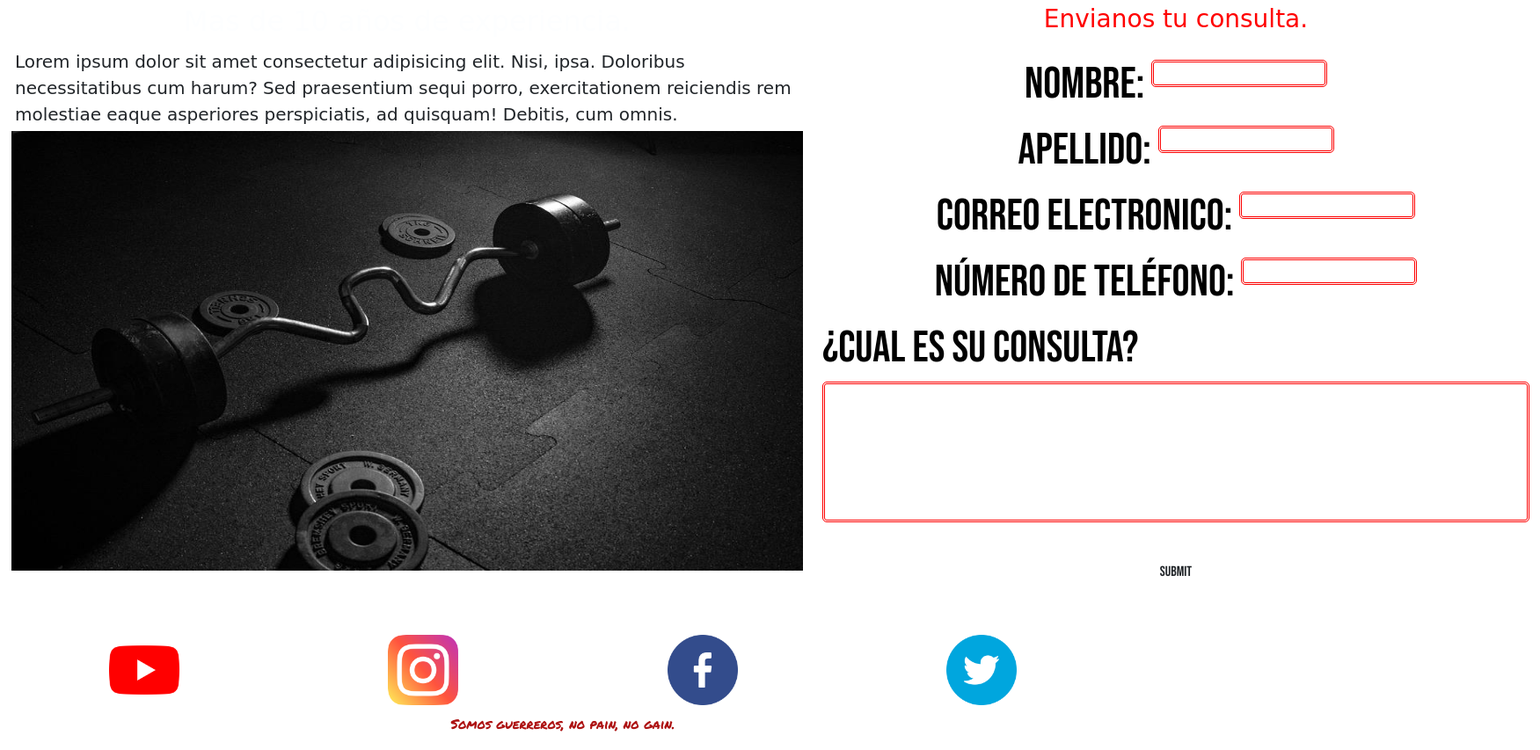
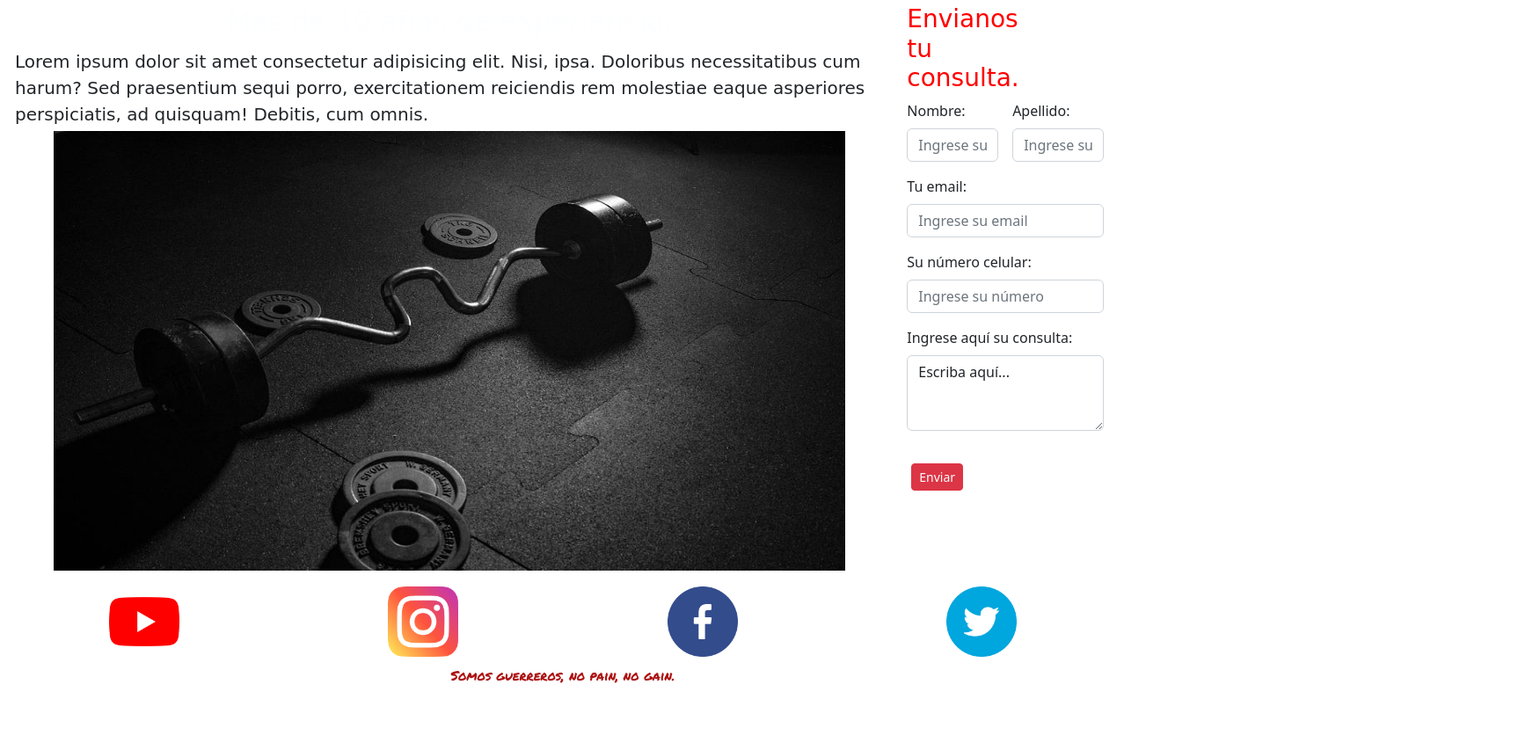
Before and after one commit to ezebordon/spartangym, a plain HTML site: page pages/contacto.html in a window 1280 px wide. Shown: the part 226-1079 px from the top of the page at 88% size, 1751 px wide, since content can reach past the window. After the commit the page ends 1027 px from the top, so only its background shows below. Drawn offline with nearby package versions, Linux system fonts and the light colour scheme; a web font is replaced by a local one.

Commit message:
se modifico el formulario con clases de bootstrap

```diff
--- a/pages/contacto.html
+++ b/pages/contacto.html
@@ -71,34 +71,33 @@
             <img class="contacto__imagen" src="../recursos/contacto-imagen-de-pesas.jpg" alt="Imagen de pesas en la oscuridad">
         </div>
 
-        <div class="contacto__grid2">
-            <h3>Envianos tu consulta.</h3>
-            <form class="contacto__formulario" method="get">
-                <div class="form__nombre">
-                    <label for="nombre">Nombre:</label>
-                    <input class="contacto__formularioCajas"  type="nombre" id="nombre">
+        <div class="container-fluid">
+            <div class="justify-items-center">
+                <h3 class="col-6">Envianos tu consulta.</h3>
+            </div>
+            <form class="row g-3" method="get">
+                <div class="col-6">
+                    <label for="nombre" class="form-label">Nombre:</label>
+                    <input type="nombre" class="form-control" id="nombre" placeholder="Ingrese su nombre">
                 </div>
-                <div class="form__apellido">
-                    <label for="apellido">Apellido:</label>
-                    <input class="contacto__formularioCajas"  type="apellido" id="apellido">
+                <div class="col-6">
+                    <label for="apelido" class="form-label">Apellido:</label>
+                    <input type="apellido" class="form-control" id="apellido" placeholder="Ingrese su apellido">
                 </div>
-                <div class="form__correo">
-                    <label for="correo-electronico">Correo Electronico:</label>
-                    <input class="contacto__formularioCajas"  type="correo-electronico" id="correo-electronico">
+                <div class="col-12">
+                    <label for="mail" class="form-label">Tu email:</label>
+                    <input type="mail" class="form-control" id="mail" placeholder="Ingrese su email">
                 </div>
-                <div class="form__telefono">
-                    <label for="numero-de-telefono">Número de teléfono:</label>
-                    <input class="contacto__formularioCajas" type="numero-de-telefono" id="numero-de-telefono">
+                <div class="col-12">
+                    <label for="celular" class="form-label">Su número celular:</label>
+                    <input type="celular" class="form-control" id="celular" placeholder="Ingrese su número">
                 </div>
-
-                <div class="form__consulta">
-                    <label for="consulta">¿Cual es su consulta?</label>
-                        <div>
-                            <textarea  class="contacto__consultas" name="consulta" id="consulta"></textarea>
-                        </div>
+                <div class="col-12 mb-3">
+                    <label for="consulta" class="form-label">Ingrese aquí su consulta:</label>
+                    <textarea class="form-control" id="consulta" rows="3">Escriba aquí...</textarea>
                 </div>
-                <div>
-                    <input class="btn" type="submit" id="enviar" placeholder="Enviar">
+                <div class="col-12">
+                    <button type="submit" class="btn btn-danger btn-sm">Enviar</button>
                 </div>
             </form>
         </div>
```
